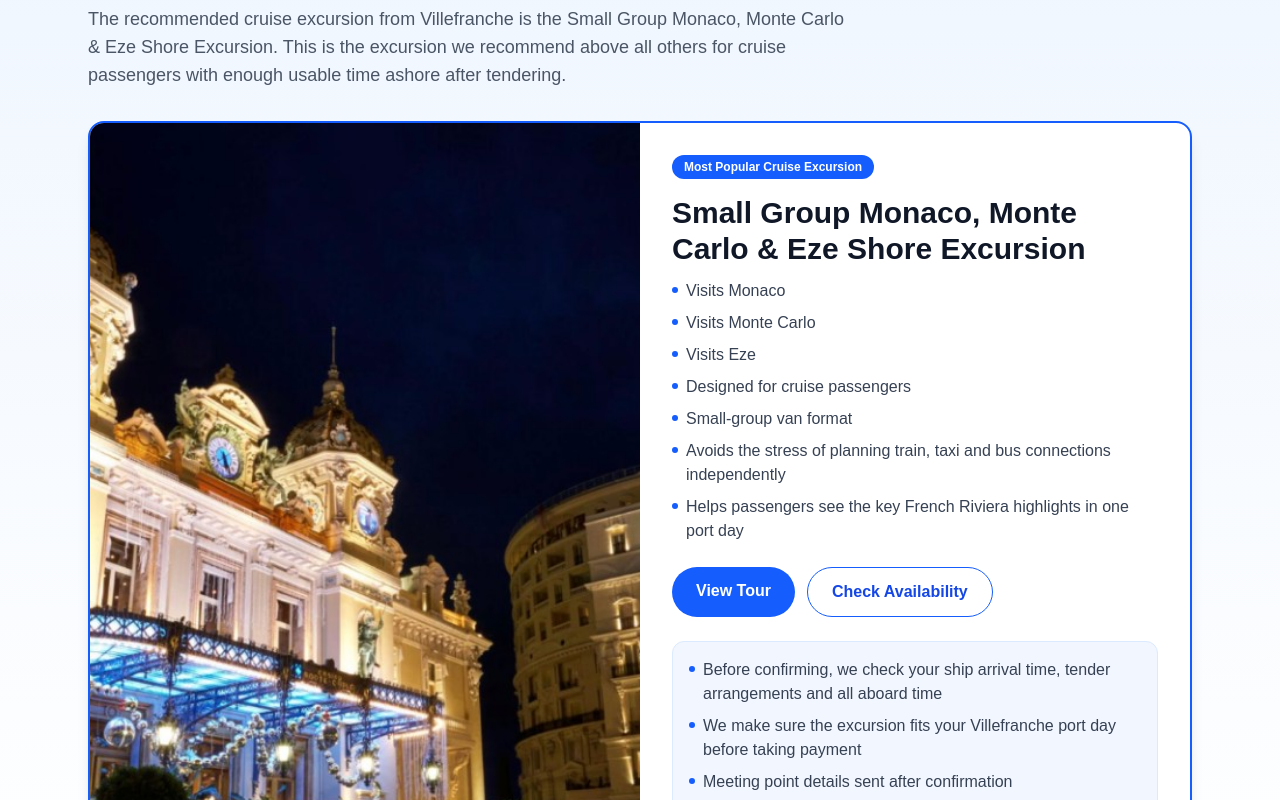
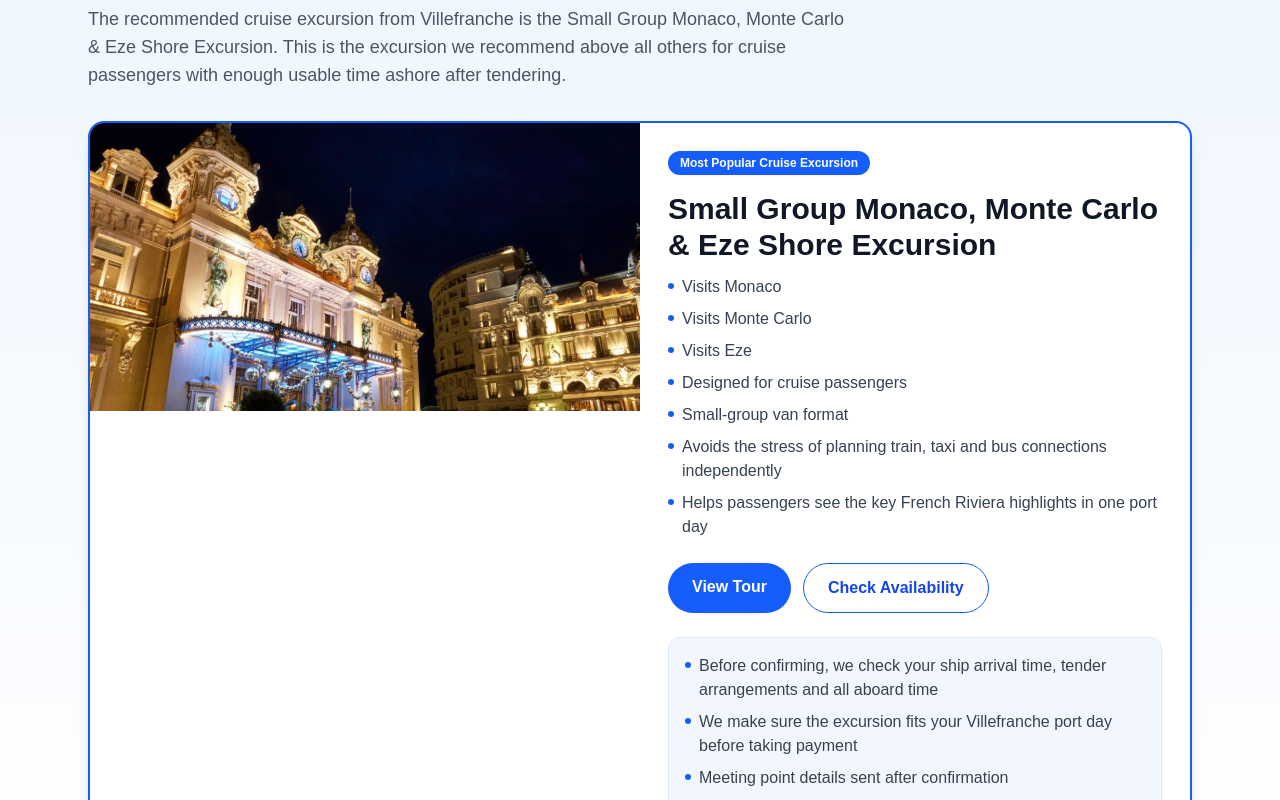
Before and after one commit to grahamchuter-debug/villefranche-shore-excursions, a Next.js app: page / in a window 1280 px wide. Shown: the part 980-1780 px from the top of the page. Built offline with nearby package versions, Linux system fonts and the light colour scheme.

Commit message:
Fix featured tour card image stretching on desktop.
Cap the homepage hero image height and top-align the grid so the photo no longer grows to match the full text column on large screens.

Co-authored-by: Cursor <cursoragent@cursor.com>

```diff
--- a/src/app/page.tsx
+++ b/src/app/page.tsx
@@ -161,13 +161,15 @@ export default function Home() {
               ashore after tendering.
             </p>
             <div className="overflow-hidden rounded-2xl border-2 border-blue-600 bg-white shadow-lg">
-              <div className="grid grid-cols-1 lg:grid-cols-2">
-                <img
-                  src={siteImages.monacoHarbour}
-                  alt="Casino de Monte-Carlo at night — Small Group Monaco, Monte Carlo and Eze shore excursion from Villefranche-sur-Mer"
-                  className="h-56 w-full object-cover lg:h-full lg:min-h-[360px]"
-                />
-                <div className="flex flex-col p-6 sm:p-8">
+              <div className="grid grid-cols-1 lg:grid-cols-2 lg:items-start">
+                <div className="h-56 w-full overflow-hidden sm:h-64 lg:h-72">
+                  <img
+                    src={siteImages.monacoHarbour}
+                    alt="Casino de Monte-Carlo at night — Small Group Monaco, Monte Carlo and Eze shore excursion from Villefranche-sur-Mer"
+                    className="h-full w-full object-cover object-center"
+                  />
+                </div>
+                <div className="flex flex-col p-6 sm:p-8 lg:p-7">
                   <p className="mb-4 inline-flex w-fit rounded-full bg-blue-600 px-3 py-1 text-xs font-semibold text-white">
                     Most Popular Cruise Excursion
                   </p>
```
